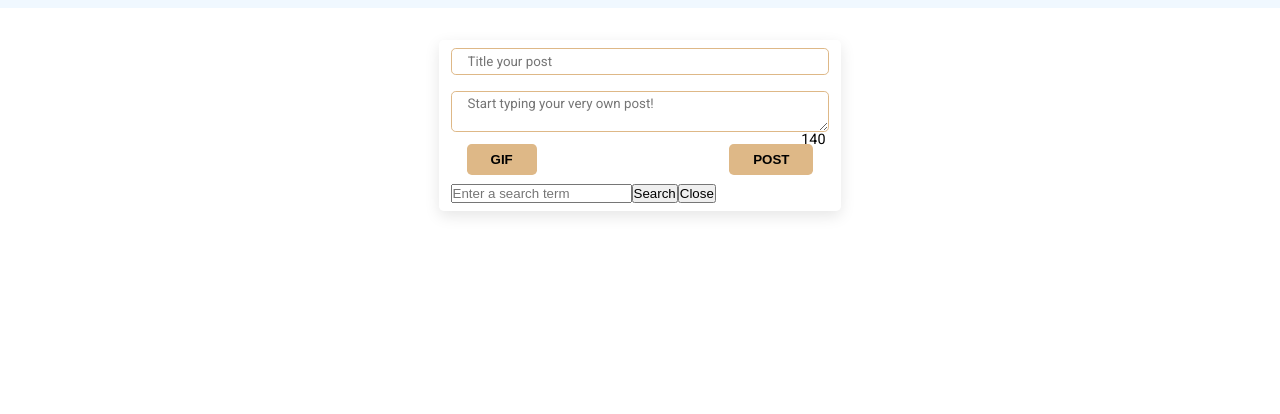
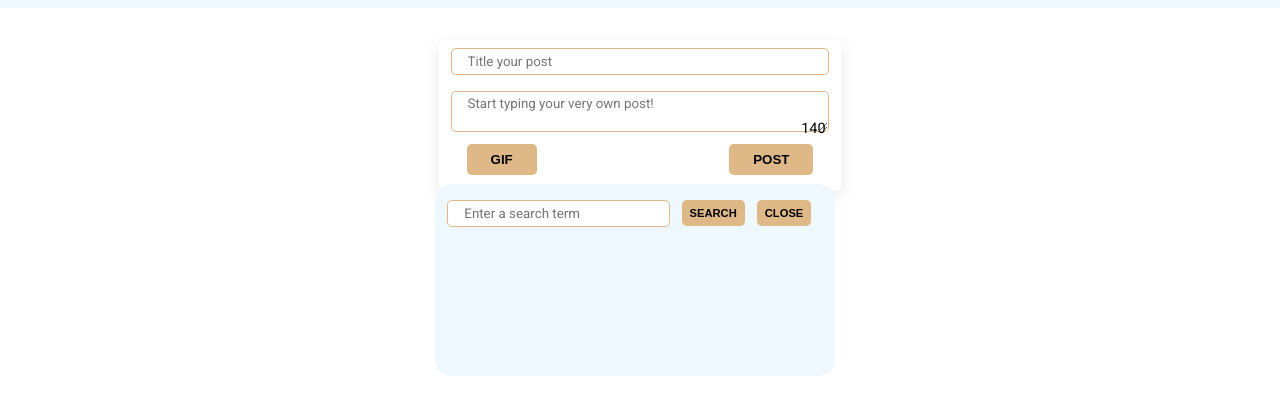
Before and after one commit to mRichardson8/Say-it-project, a plain HTML site: page client/index.html in a window 1280 px wide. Both pictures are taken after a click on the button "GIF". Shown: the part 72-486 px from the top of the page. Drawn offline with Linux system fonts and the light colour scheme; no server answers.

Commit message:
styled gif box and added event listener to close btn

```diff
--- a/client/assets/index.js
+++ b/client/assets/index.js
@@ -118,12 +118,12 @@ function createReplies(repliesArr) {
   return replies;
 }
 
-function appendReply(postIndex, replyText){
-  replies = document.getElementById('post-list').children[postIndex]
+function appendReply(postIndex, replyText) {
+  replies = document.getElementById("post-list").children[postIndex];
   let p = document.createElement("p");
-  p.setAttribute('class', 'reply-text')
+  p.setAttribute("class", "reply-text");
   p.innerText = replyText;
-  replies.appendChild(p)
+  replies.appendChild(p);
 }
 
 function submitPost(e) {
@@ -132,8 +132,8 @@ function submitPost(e) {
 
 async function submitEmoji(e, index) {
   console.log("clicked", index);
-  let parent = e.currentTarget.parentNode.parentNode.parentNode
-  let child = e.currentTarget.parentNode.parentNode
+  let parent = e.currentTarget.parentNode.parentNode.parentNode;
+  let child = e.currentTarget.parentNode.parentNode;
   let postID = Array.prototype.indexOf.call(parent.children, child);
   e.currentTarget.children[1].innerText = (
     parseInt(e.currentTarget.children[1].innerText) + 1
@@ -144,7 +144,7 @@ async function submitEmoji(e, index) {
       Accept: "application/json",
       "Content-Type": "application/json",
     },
-    body: JSON.stringify({ index: index, id: (postID+3)/3}),
+    body: JSON.stringify({ index: index, id: (postID + 3) / 3 }),
   });
   if (response.status(204)) {
     //e.currentTarget.children[1].innerText = (parseInt(e.currentTarget.children[1].innerText) + 1).toString()
@@ -196,16 +196,16 @@ function createReplyBox() {
   submitReply.innerText = "Submit";
   submitReply.setAttribute("class", "reply-btn");
   //button event listener
-  submitReply.addEventListener('click', () => {
-    console.log("clicked")
-    let parent = replyDiv.parentNode
-    let child = replyDiv
+  submitReply.addEventListener("click", () => {
+    console.log("clicked");
+    let parent = replyDiv.parentNode;
+    let child = replyDiv;
     var index = Array.prototype.indexOf.call(parent.children, child);
-    postReply(replyInput.value, (index + 2)/3)
-    replyDiv.style.display = 'none'
-    appendReply(index+1, replyInput.value)
-    replyInput.value = ''
-  })
+    postReply(replyInput.value, (index + 2) / 3);
+    replyDiv.style.display = "none";
+    appendReply(index + 1, replyInput.value);
+    replyInput.value = "";
+  });
   replyDiv.append(replyInput, submitReply);
   replyDiv.style.display = "none";
   return replyDiv;
@@ -217,46 +217,61 @@ function addReplyListeners(button, div) {
   });
 }
 
-async function postReply(replyText, postID){
-  try{
+async function postReply(replyText, postID) {
+  try {
     let response = await fetch("https://say-it-project.herokuapp.com/replies", {
       method: "POST",
       headers: {
         Accept: "application/json",
         "Content-Type": "application/json",
       },
-          body: JSON.stringify({ text: replyText, id: postID}),
+      body: JSON.stringify({ text: replyText, id: postID }),
     });
-  }catch(err){
-      console.log(err)
+  } catch (err) {
+    console.log(err);
   }
 }
 
 //event listeners
 
 // add a new div to handle the gif keyboard, this dif starts with display set to none but when button is clicked it becomes flex
-let gifBtn = document.getElementById("gif-btn");
+const gifBtn = document.getElementById("gif-btn");
+const gifDiv = document.createElement("div");
+const gifCloseBtn = document.createElement("button");
+
 gifBtn.addEventListener("click", (e) => {
-  let gifDiv = document.createElement("div");
-  gifDiv.setAttribute('class', 'gif-box')
-  let gifSearch = document.createElement('input')
-  gifSearch.type = 'search';
-  gifSearch.placeholder = 'Enter a search term'
-  let gifSearchBtn = document.createElement('button')
-  gifSearchBtn.textContent = 'Search'
-  let gifCloseBtn = document.createElement('button')
-  gifCloseBtn.textContent = 'Close'
+  gifDiv.setAttribute("class", "gif-box");
+  let inputWrapper = document.createElement("div");
+  inputWrapper.setAttribute("class", "input-wrapper");
+  let gifSearch = document.createElement("input");
+  let gifBtnContainer = document.createElement("div");
+  gifBtnContainer.setAttribute("class", "gif-btn-container");
+  gifSearch.type = "search";
+  gifSearch.placeholder = "Enter a search term";
+  gifSearch.setAttribute("class", "gif-input");
+  inputWrapper.append(gifSearch, gifBtnContainer);
+  let gifSearchBtn = document.createElement("button");
+  gifSearchBtn.type = "button";
+  gifSearchBtn.textContent = "Search";
+  gifCloseBtn.textContent = "Close";
+  gifCloseBtn.type = "button";
+  gifBtnContainer.append(gifSearchBtn, gifCloseBtn);
   let imgDiv = document.createElement("div");
-  gifDiv.setAttribute('class', 'image-box')
-  gifDiv.append(gifSearch, gifSearchBtn, gifCloseBtn, imgDiv)
-  document.getElementById('new-post-form').appendChild(gifDiv)
+  imgDiv.setAttribute("class", "image-box");
+  gifDiv.append(inputWrapper, imgDiv);
+
+  document.getElementById("new-post-form").appendChild(gifDiv);
+});
+
+gifCloseBtn.addEventListener("click", () => {
+  gifDiv.style.visibility = "hidden";
 });
 
 //details from new blog post are sent as a post request to the server. If successful the page reloads
 let newPostForm = document.getElementById("new-post-form");
 newPostForm.addEventListener("submit", async (e) => {
   e.preventDefault();
-  let postTitle = document.getElementById('form-title').value;
+  let postTitle = document.getElementById("form-title").value;
   let postBody = document.getElementById("form-text").value;
   let postGif = ""; //document.getElementById('post-img').src //TODO need to add blank img into the form details
   let response = await fetch("https://say-it-project.herokuapp.com/blogs", {
@@ -269,7 +284,7 @@ newPostForm.addEventListener("submit", async (e) => {
       title: postTitle,
       post: postBody,
       image: postGif,
-      reaction: [0,0,0],
+      reaction: [0, 0, 0],
       reply: [],
     }),
   });
--- a/client/assets/styles.css
+++ b/client/assets/styles.css
@@ -77,7 +77,8 @@ main {
 
 #form-title,
 #form-text,
-.reply-input {
+.reply-input,
+.gif-input {
   width: 100%;
   padding: 0.3rem 1rem;
   border: 1px solid burlywood;
@@ -101,7 +102,8 @@ main {
 }
 
 .btn,
-.reply-btn {
+.reply-btn,
+.gif-box button {
   display: block;
   border: none;
   padding: 0.5rem 1.5rem;
@@ -210,3 +212,45 @@ main {
   font-size: 0.9rem;
   color: blue;
 }
+
+/* Gift Box */
+
+.gif-box {
+  width: 400px;
+  height: 12rem;
+  background-color: aliceblue;
+  border-radius: 1rem;
+  padding: 1rem 0.75rem;
+  position: absolute;
+  top: 9rem;
+  left: -0.2rem;
+  overflow-y: scroll;
+  visibility: visible;
+}
+
+.input-wrapper {
+  display: flex;
+  align-items: center;
+  margin-bottom: 1rem;
+}
+
+.gif-input {
+  width: 100%;
+  margin-right: 0.75rem;
+}
+
+.gif-btn-container {
+  display: flex;
+  align-items: center;
+}
+
+.gif-box button {
+  padding: 0.45rem 0.5rem;
+  margin-right: 0.75rem;
+  font-size: 0.7rem;
+}
+
+/* .image-box {
+  background-color: #654321;
+
+} */
--- a/client/index.html
+++ b/client/index.html
@@ -5,14 +5,19 @@
     <meta http-equiv="X-UA-Compatible" content="IE=edge" />
     <meta name="viewport" content="width=device-width, initial-scale=1.0" />
     <title>Say it!</title>
-    <link rel="stylesheet" href="assets/styles.css" />
+    <link rel="stylesheet" href="./assets/styles.css" />
     <script defer src="assets/index.js"></script>
   </head>
   <body>
     <header><h1>Say it!</h1></header>
     <main>
       <form action="" id="new-post-form">
-        <input type="text" name="form-title" id="form-title" placeholder="Title your post">
+        <input
+          type="text"
+          name="form-title"
+          id="form-title"
+          placeholder="Title your post"
+        />
         <textarea
           name="form-text"
           id="form-text"
@@ -20,14 +25,12 @@
         ></textarea>
         <p id="text-counter">140</p>
         <div class="btn-container">
-          <button class="btn" id="gif-btn">GIF</button>
+          <button type="button" class="btn" id="gif-btn">GIF</button>
           <button class="btn" id="submit-btn" type="submit">Post</button>
         </div>
       </form>
 
-      <section id="post-list">
-
-      </section>
+      <section id="post-list"></section>
     </main>
   </body>
 </html>
```
Lines whose indentation alone changed are shown as unchanged.
